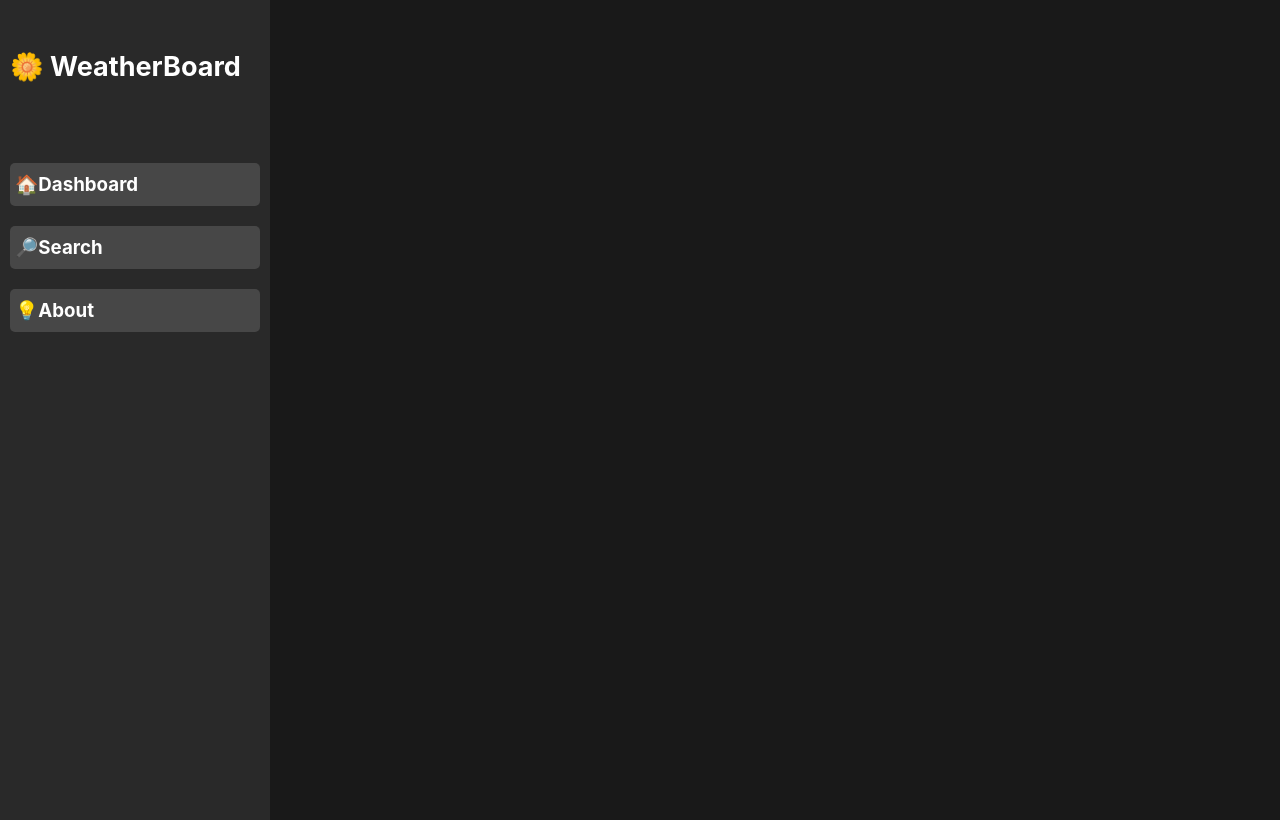
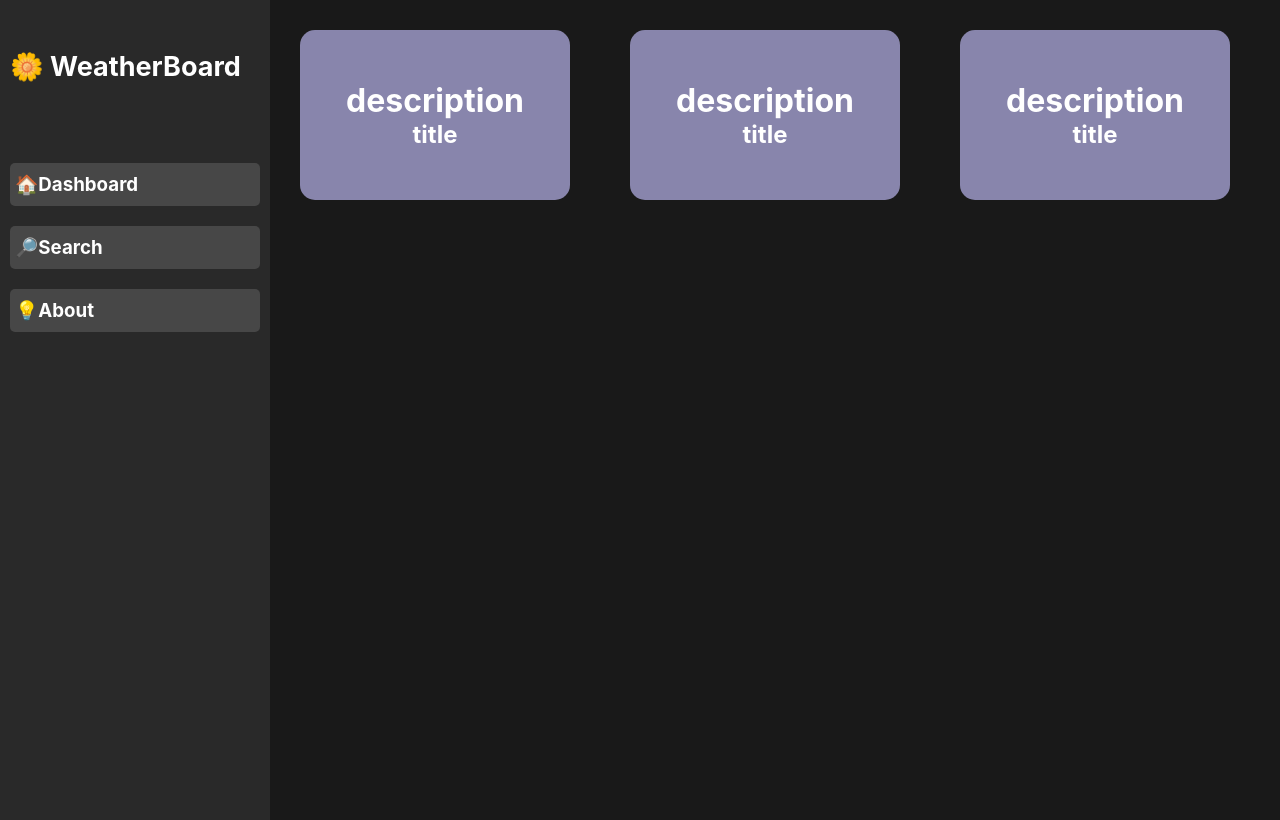
Before and after one commit to HafsaSarker/project-5, a React (Vite) app in the folder DataDashboard/: page / in a window 1280 px wide. Built offline with nearby package versions, Linux system fonts and the light colour scheme.

Commit message:
set up card

```diff
--- a/DataDashboard/src/App.css
+++ b/DataDashboard/src/App.css
@@ -2,7 +2,6 @@
   align-items: center;
   font-size: 18px;
   margin: 40px 0px;
-  color: white;
 }
 .navbar {
   margin-top: 80px;
@@ -14,7 +13,6 @@
   cursor: pointer;
   background-color: #474747;
   border-radius: 5px;
-  color: white;
 }
 
 .navigation-bar {
@@ -25,3 +23,19 @@
   width: 250px;
 
 }
+
+.card{
+  display: flex;
+  flex-direction: column;
+  justify-content: center;
+  align-items: center;
+  background-color: #8885ac;
+  margin: 30px 30px;
+  height: 150px;
+  width: 250px;
+  padding: 10px 10px;
+  border-radius: 15px;
+}
+.feature-cards{
+  display: flex;
+}
--- a/DataDashboard/src/App.jsx
+++ b/DataDashboard/src/App.jsx
@@ -6,7 +6,7 @@ import './App.css'
 const API_KEY = import.meta.env.VITE_APP_API_KEY;
 
 function App() {
-  const [currWeather, setCurrWeather] = useState({})
+  // const [currWeather, setCurrWeather] = useState({})
 
   // useEffect(() => {
   //   const getCurrWeather = async () => {
@@ -17,12 +17,32 @@ function App() {
   //   getCurrWeather().catch(console.error);
   // },[])
   // console.log(currWeather)
+
+  //1st card
+  //currWeather.city_name
+  //currWeather.temp
+
+
+  //2nd card
+  //currWeather.weather.icon
+  //currWeather.weather.description
+
+  //3rd card
+  //currWeather.sunrise
+
   return (
     <div className="App">
       <div className='navigation-bar'>
         <Header />
         <Navbar />
       </div>
+      <div className='main'>
+        <div className='feature-cards'>
+          <Card />
+          <Card />
+          <Card />
+        </div>
+      </div>
     </div>
   )
 }
--- a/DataDashboard/src/Components/Card.jsx
+++ b/DataDashboard/src/Components/Card.jsx
@@ -1,7 +1,8 @@
 export default function Card(){
     return (
-        <div>
-            Card
+        <div className="card">
+            <h1>description</h1>
+            <h2>title</h2>
         </div>
     )
 }
--- a/DataDashboard/src/index.css
+++ b/DataDashboard/src/index.css
@@ -1,6 +1,7 @@
 * {
   margin: 0;
   padding: 0;
+  color: white;
 }
 
 :root {
@@ -10,6 +11,7 @@
 
 
 .App {
+  display: flex;
   min-height: 100vh;
 }
 
```
